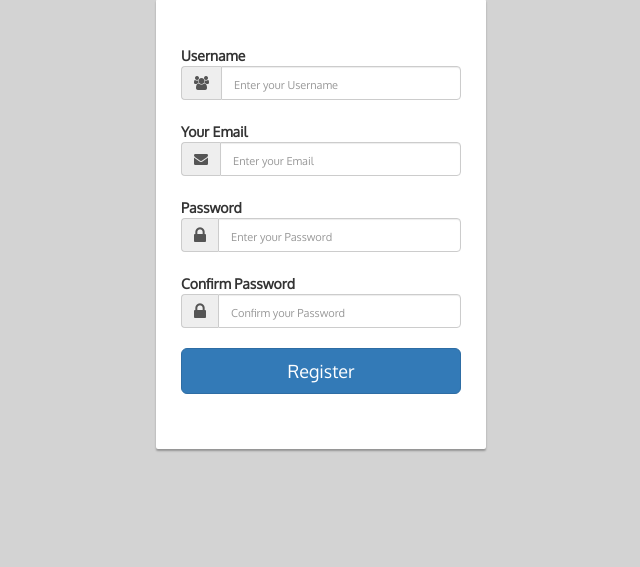
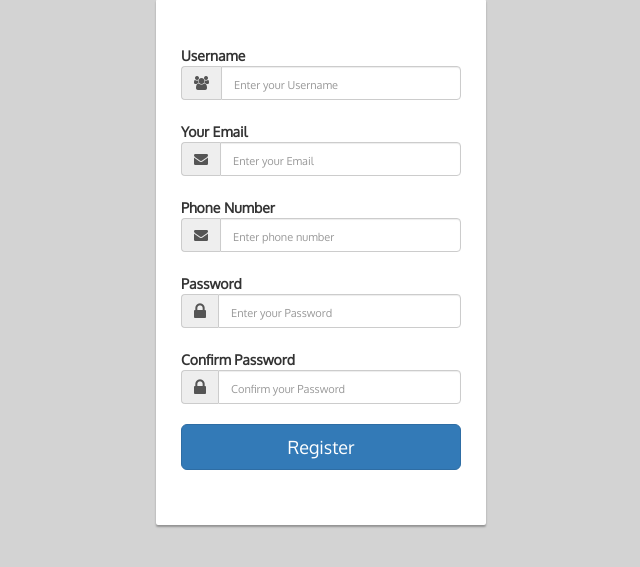
Before and after one commit to RANACSERU/AddressBook, a PHP site: page /SignUp.php in a window 1280 px wide. Shown: the part 168-735 px from the top of the page, without its empty margins (319-959 px from the left). Run offline with PHP 8.4, Linux system fonts and the light colour scheme; some libraries are stand-ins or nearby versions.

Commit message:
edit something

```diff
--- a/SignUp.php
+++ b/SignUp.php
@@ -109,7 +109,7 @@
 							<div class="cols-sm-10">
 								<div class="input-group">
 									<span class="input-group-addon"><i class="fa fa-users fa" aria-hidden="true"></i></span>
-									<input type="text" class="form-control" name="username" id="username"  placeholder="Enter your Username"/>
+									<input type="text" class="form-control" name="username" required="" id="username"  placeholder="Enter your Username"/>
 								</div>
 							</div>
 						</div>
@@ -119,17 +119,28 @@
 							<div class="cols-sm-10">
 								<div class="input-group">
 									<span class="input-group-addon"><i class="fa fa-envelope fa" aria-hidden="true"></i></span>
-									<input type="text" class="form-control" name="email" id="email"  placeholder="Enter your Email"/>
+									<input type="text" class="form-control" name="email" required="" id="email"  placeholder="Enter your Email"/>
 								</div>
 							</div>
 						</div>
+
+						<div class="form-group">
+							<label for="phon" class="cols-sm-2 control-label">Phone Number</label>
+							<div class="cols-sm-10">
+								<div class="input-group">
+									<span class="input-group-addon"><i class="fa fa-envelope fa" aria-hidden="true"></i></span>
+									<input type="number" class="form-control" required="" name="phone" id="phon"  placeholder="Enter phone number"/>
+								</div>
+							</div>
+						</div>
+
 
 						<div class="form-group">
 							<label for="password" class="cols-sm-2 control-label">Password</label>
 							<div class="cols-sm-10">
 								<div class="input-group">
 									<span class="input-group-addon"><i class="fa fa-lock fa-lg" aria-hidden="true"></i></span>
-									<input type="password" class="form-control" name="password" id="password"  placeholder="Enter your Password"/>
+									<input type="password" class="form-control" name="password" id="password" required=""  placeholder="Enter your Password"/>
 								</div>
 							</div>
 						</div>
@@ -139,7 +150,7 @@
 							<div class="cols-sm-10">
 								<div class="input-group">
 									<span class="input-group-addon"><i class="fa fa-lock fa-lg" aria-hidden="true"></i></span>
-									<input type="password" class="form-control" name="confirm" id="confirm"  placeholder="Confirm your Password"/>
+									<input type="password" class="form-control" name="confirm" required="" id="confirm"  placeholder="Confirm your Password"/>
 								</div>
 							</div>
 						</div>
--- a/index.php
+++ b/index.php
@@ -30,8 +30,8 @@
 
     <div class="container">
 
-      <a class="navbar-brand" href="home.php"><img src="Rajshahi-University-logo.jpg" width="35px" height="35px"/></a>
-   	  <a class="navbar-brand" href="home.php">Online Address Book</a>
+      <a class="navbar-brand" href=""><img src="Rajshahi-University-logo.jpg" width="35px" height="35px"/></a>
+   	  <a class="navbar-brand" href="">Online Address Book</a>
 
       <ul class="nav navbar-nav navbar-right">
 
```
Also changed, not shown: address_book_online.sql (+4 -4 lines), contactTest.php (+16 -8 lines).
